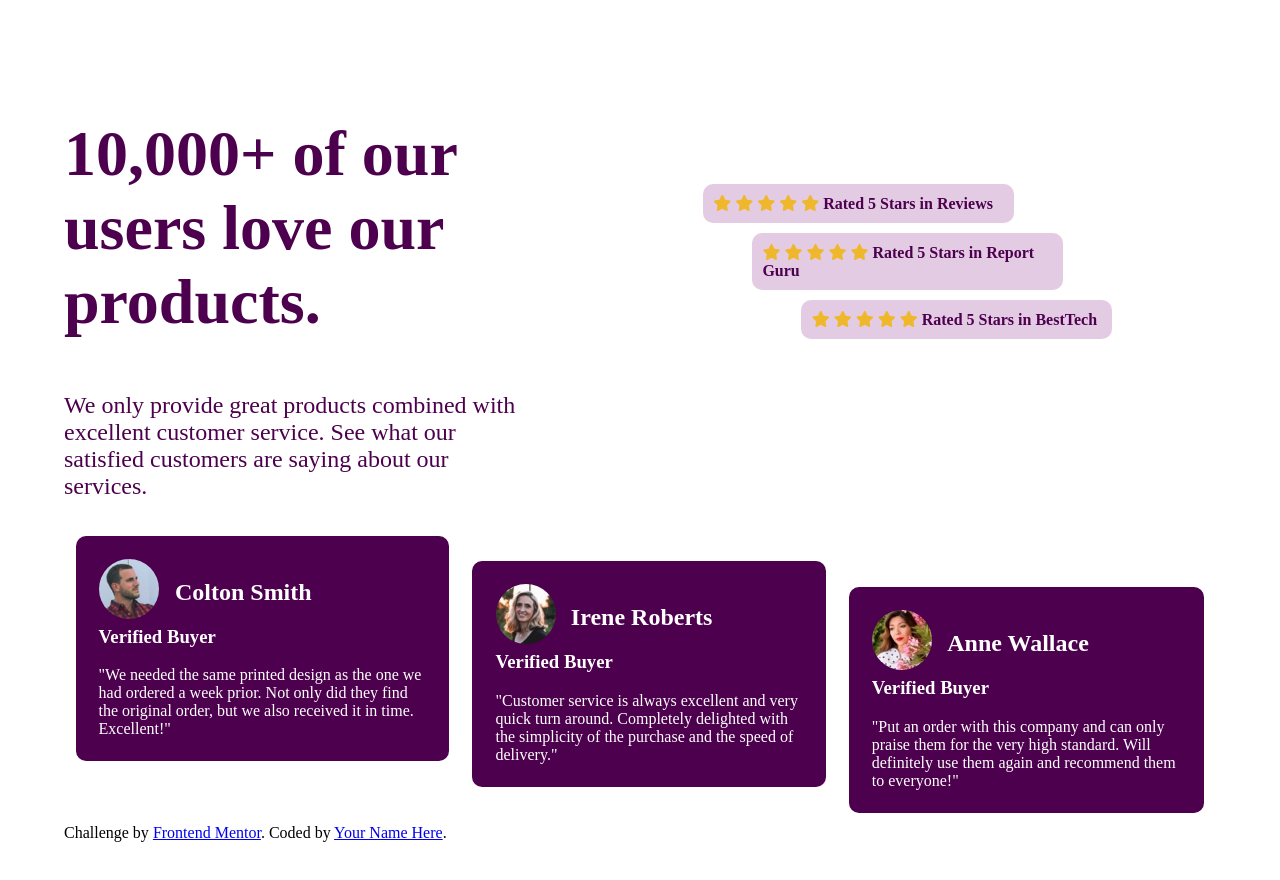
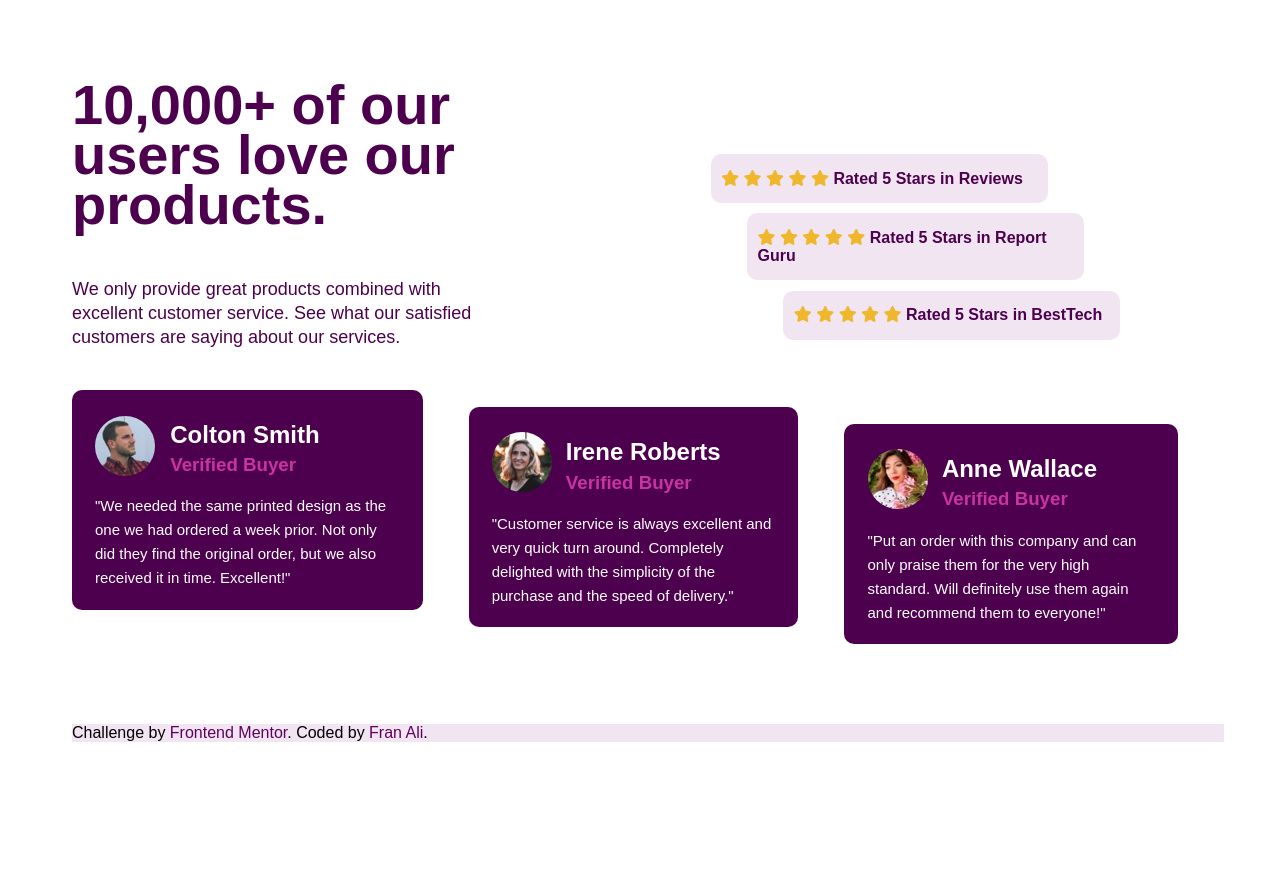
Before and after one commit to FrantiskaAli/socialProofSection, a plain HTML site: page index.html in a window 1280 px wide. After the commit the page ends 800 px from the top, so only its background shows below. Drawn offline with Linux system fonts and the light colour scheme.

Commit message:
only missing backgound

```diff
--- a/index.html
+++ b/index.html
@@ -17,7 +17,8 @@
     <script src="https://kit.fontawesome.com/ca3c995b6f.js" crossorigin="anonymous"></script>
     <link rel="stylesheet" type="text/css" href="./style.css"/>
   </head>
-  <body>
+  <body class="text-layer">
+
     <!--RIGHT HEADING SECTION-->
     <header>
     <section id="left">
@@ -66,9 +67,9 @@
     <h3>Verified Buyer</h3>
   </div>
      </title>
-    "We needed the same printed design as the one we had ordered a week prior.
+   <p> "We needed the same printed design as the one we had ordered a week prior.
     Not only did they find the original order, but we also received it in time.
-    Excellent!"
+    Excellent!"</p>
     </article>
 
     <article id="B" class="testimonials">
@@ -78,8 +79,8 @@
     <h3>Verified Buyer</h3>
   </div>
     </title>
-    "Customer service is always excellent and very quick turn around. Completely
-    delighted with the simplicity of the purchase and the speed of delivery."
+    <p>"Customer service is always excellent and very quick turn around. Completely
+    delighted with the simplicity of the purchase and the speed of delivery."</p>
     </article>
 
     <article id="C" class="testimonials">
@@ -88,8 +89,8 @@
       <h2>Anne Wallace</h2>
     <h3>Verified Buyer</h3>
  </div>
-    "Put an order with this company and can only praise them for the very high
-    standard. Will definitely use them again and recommend them to everyone!"
+    <p>"Put an order with this company and can only praise them for the very high
+    standard. Will definitely use them again and recommend them to everyone!"</p>
     </article>
 
   </section>
@@ -97,7 +98,7 @@
       Challenge by
       <a href="https://www.frontendmentor.io?ref=challenge" target="_blank"
         >Frontend Mentor</a
-      >. Coded by <a href="#">Your Name Here</a>.
+      >. Coded by <a href="https://github.com/FrantiskaAligit ">Fran Ali</a>.
     </footer>
   </body>
 </html>
--- a/style.css
+++ b/style.css
@@ -1,9 +1,26 @@
 * {
     box-sizing: border-box;
+    font-family: Arial, Helvetica, sans-serif
 }
 
+.wrap-layer{
+    position: relative;
+    width: 100%;
+
+ }
+
+ .text-layer{
+    position: absolute;
+    width: 100%;
+    height: auto;
+    top: 0;
+    left: 0;
+    /* non-critical styles left out */
+ }
+
 body {
-    margin: 5%
+    padding: 2% 5%;
+
 }
 /*left side of header*/
 header {
@@ -12,13 +29,17 @@ header {
     color: rgb(77, 0, 77);
 }
 h1 {
-    font-size: 400%;
+    font-size: 350%;
+    font-weight: 800;
+    line-height: 50px;
 }
 #left {
-    width: 40%;
+    width: 45%;
 }
 #left p{
-    font-size: x-large;
+    font-size: large;
+    width: 80%;
+    line-height: 1.5rem;
 }
 /*ratings*/
 #right {
@@ -30,10 +51,10 @@ h1 {
 
 }
 .rating {
-    background-color: rgba(116, 0, 116, 0.2);
+    background-color: rgba(116, 0, 116, 0.1);
     margin: 1%;
-    padding: 2%;
-    width:60%;
+    padding: 3% 2% ;
+    width:65%;
     border-radius: 10px;
     font-weight: bolder;
 
@@ -57,7 +78,9 @@ margin-right: 20%;
 #bottom {
     display: flex;
     height: 300px;
-
+    width: 100%;
+    height: 300px;
+    margin-left: -2%;
 }
 img{
     float: left;
@@ -65,17 +88,26 @@ img{
     height:60px;
     width: 60px;
     margin-right: 5%;
+    margin-top: 5%;
+}
+.bottom{
+    height: 1000px;
 }
 .testimonials{
     background-color: rgb(77, 0, 77);
     color: white;
-    margin:1%;
-    padding: 2%;
+    margin:2%;
+    padding: 1% 2% 2% 2%;
     border-radius: 10px;
+    height:220px;
 }
 .testimonials h3{
-
-
+ color: rgb(201, 51, 163);
+ margin-top: -5%;
+}
+p{
+    font-size: 15px;
+    line-height: 1.5rem;
 }
 #A {
 align-self: flex-start;
@@ -86,3 +118,17 @@ align-self: center;
 #C {
 align-self: flex-end;
 }
+
+footer {
+    background-color: rgb(128, 0, 128, 0.1);
+    margin-top: 5%;
+
+}
+footer a{
+    text-decoration: none;
+    color: rgb(94, 0, 94);
+
+}
+footer a:hover{
+    color:rgb(255, 115, 255);
+}
```
